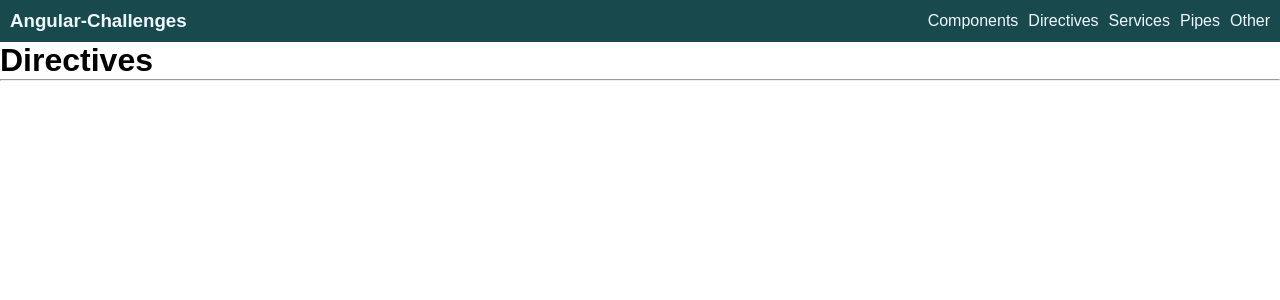
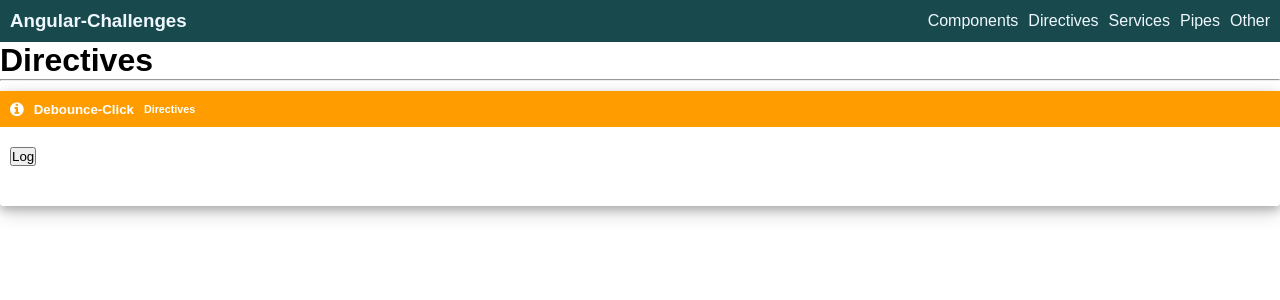
Before and after one commit to Akshaykumar4524/angular-challenges, an Angular app: page /directives in a window 1280 px wide. Shown: the top 300 px of the page. Built offline with nearby package versions, Linux system fonts and the light colour scheme.

Commit message:
added debounce-click directive

```diff
--- /dev/null
+++ b/src/app/directives/debounce-click/debounce-click.directive.ts
@@ -0,0 +1,42 @@
+import {
+  Directive,
+  EventEmitter,
+  HostListener,
+  OnDestroy,
+  OnInit,
+  Output,
+} from '@angular/core';
+import { debounceTime, Subject, Subscription } from 'rxjs';
+
+@Directive({
+  selector: '[appDebounceClick]',
+})
+export class DebounceClickDirective implements OnInit, OnDestroy {
+  @Output()
+  public debounceClick = new EventEmitter();
+
+  public clicks = new Subject();
+  public subscription: Subscription = new Subscription();
+
+  constructor() {}
+
+  public ngOnInit(): void {
+    const maxDebounceinMs = 500;
+    this.subscription = this.clicks
+      .pipe(debounceTime(maxDebounceinMs))
+      .subscribe((e: any) => {
+        this.debounceClick.emit(e);
+      });
+  }
+
+  public ngOnDestroy(): void {
+    this.subscription.unsubscribe();
+  }
+
+  @HostListener('click', ['$event'])
+  public clickEvent(event: any) {
+    event.preventDefault();
+    event.stopPropagation();
+    this.clicks.next(event);
+  }
+}
--- a/src/app/directives/directive-doc/directive-doc.component.html
+++ b/src/app/directives/directive-doc/directive-doc.component.html
@@ -1,2 +1,11 @@
 <h1>Directives</h1>
-<hr>
+<hr />
+<app-card
+  [iconClasses]="'fa fa-info-circle'"
+  [title]="'Debounce-Click'"
+  [subTitle]="'Directives'"
+>
+  <div body>
+    <button appDebounceClick (debounceClick)="log()">Log</button>
+  </div>
+</app-card>
--- a/src/app/directives/directive-doc/directive-doc.component.ts
+++ b/src/app/directives/directive-doc/directive-doc.component.ts
@@ -3,13 +3,14 @@ import { Component, OnInit } from '@angular/core';
 @Component({
   selector: 'app-directive-doc',
   templateUrl: './directive-doc.component.html',
-  styleUrls: ['./directive-doc.component.css']
+  styleUrls: ['./directive-doc.component.css'],
 })
 export class DirectiveDocComponent implements OnInit {
+  constructor() {}
 
-  constructor() { }
+  ngOnInit(): void {}
 
-  ngOnInit(): void {
+  public log() {
+    console.log('Hi World');
   }
-
 }
```
Also changed, not shown: src/app/directives/directives.module.ts (+5 -7 lines), 1 other file (tests, documents, lock files or other folders).
